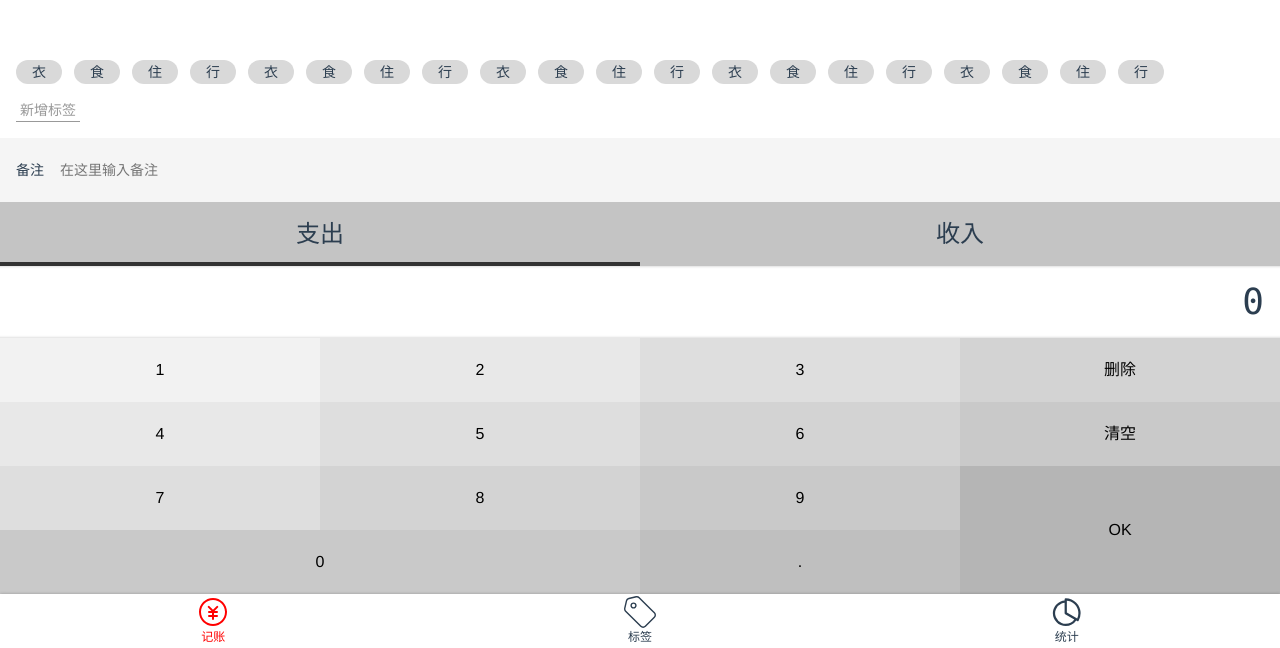
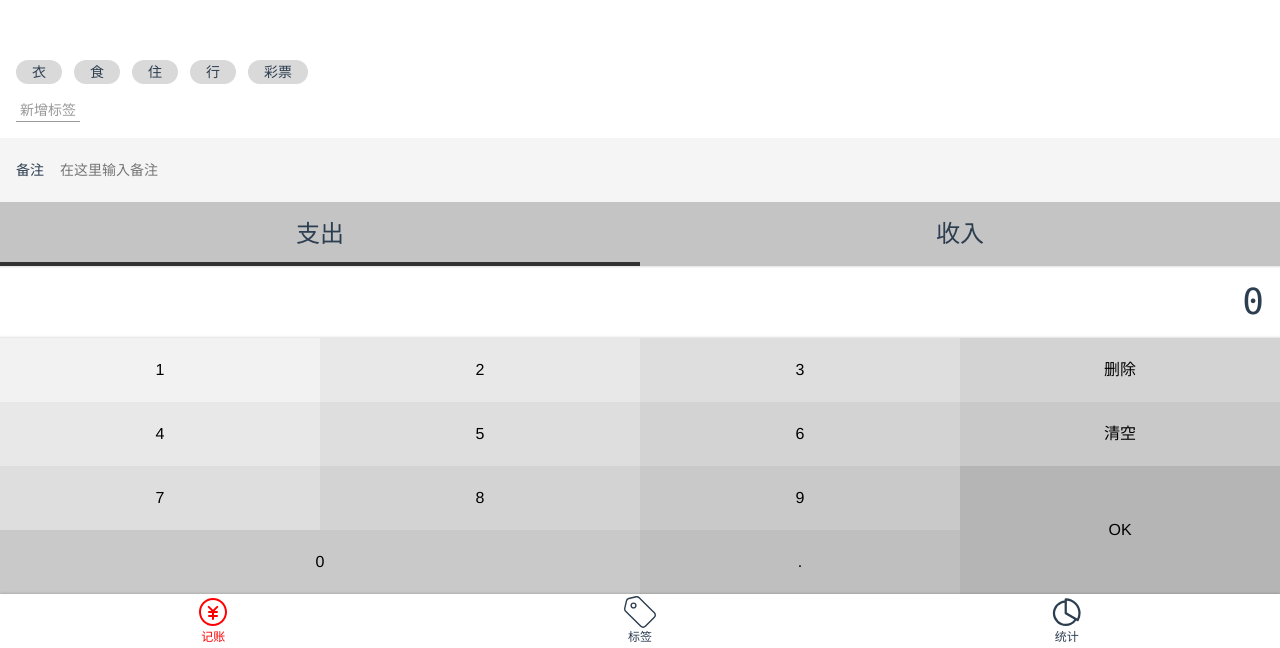
Before and after one commit to niuniu315/wangcai-1, a Vue app: page /#/money in a window 1280 px wide. Shown: the part 152-800 px from the top of the page. Built offline with nearby package versions, Linux system fonts and the light colour scheme.

Commit message:
用ts实现Tags.vue组件

```diff
--- a/src/components/Money/Tags.vue
+++ b/src/components/Money/Tags.vue
@@ -1,38 +1,46 @@
 <template>
   <div class="tags">
     <div class="new">
-      <button>新增标签</button>
+      <button @click="create">新增标签</button>
     </div>
     <ul class="current">
-      <li>衣</li>
-      <li>食</li>
-      <li>住</li>
-      <li>行</li>
-      <li>衣</li>
-      <li>食</li>
-      <li>住</li>
-      <li>行</li>
-      <li>衣</li>
-      <li>食</li>
-      <li>住</li>
-      <li>行</li>
-      <li>衣</li>
-      <li>食</li>
-      <li>住</li>
-      <li>行</li>
-      <li>衣</li>
-      <li>食</li>
-      <li>住</li>
-      <li>行</li>
+      <li v-for="tag in dataSource" :key="tag"
+          :class="{selected: selectedTags.indexOf(tag) >= 0}"
+          @click="toggle(tag)">
+        {{ tag }}
+      </li>
     </ul>
   </div>
 
 </template>
 
 <script lang="ts">
-  export default {
-    name: 'Tags'
-  };
+  import Vue from 'vue';
+  import {Component, Prop} from 'vue-property-decorator';
+
+  @Component
+  export default class Tags extends Vue {
+    @Prop() readonly dataSource: string[] | undefined;
+    selectedTags: string[] = [];
+
+    toggle(tag: string) {
+      const index = this.selectedTags.indexOf(tag);
+      if (index >= 0) {
+        this.selectedTags.splice(index, 1);
+      } else {
+        this.selectedTags.push(tag);
+      }
+    }
+    create(){
+      const name = window.prompt('请输出标签名')
+      if (name === '') {
+        window.alert('标签名不能为空')
+      }else  if (this.dataSource){
+        this.$emit('update:dataSource',
+        [...this.dataSource,name])
+      }
+    }
+  }
 </script>
 
 <style lang="scss" scoped>
@@ -42,11 +50,14 @@
     flex-grow: 1;
     display: flex;
     flex-direction: column-reverse;
+
     > .current {
       display: flex;
       flex-wrap: wrap;
+
       > li {
-        background: #d9d9d9;
+        $bg: #d9d9d9;
+        background: $bg;
         $h: 24px;
         height: $h;
         line-height: $h;
@@ -54,10 +65,16 @@
         padding: 0 16px;
         margin-right: 12px;
         margin-top: 4px;
+        &.selected {
+          background: darken($bg, 50%);
+          color: white;
+        }
       }
     }
+
     > .new {
       padding-top: 16px;
+
       button {
         display: flex;
         background: transparent;
--- a/src/views/Money.vue
+++ b/src/views/Money.vue
@@ -3,7 +3,7 @@
     <NumberPad/>
     <Types xxx="hi"/>
     <Notes/>
-    <Tags/>
+    <Tags :data-source.sync="tags"/>
   </Layout>
 </template>
 
@@ -15,6 +15,11 @@
   export default {
     name: 'Money',
     components: {Tags, Notes, Types, NumberPad},
+    data(){
+      return{
+        tags:['衣','食','住','行','彩票']
+      }
+    }
   };
 </script>
 
```
